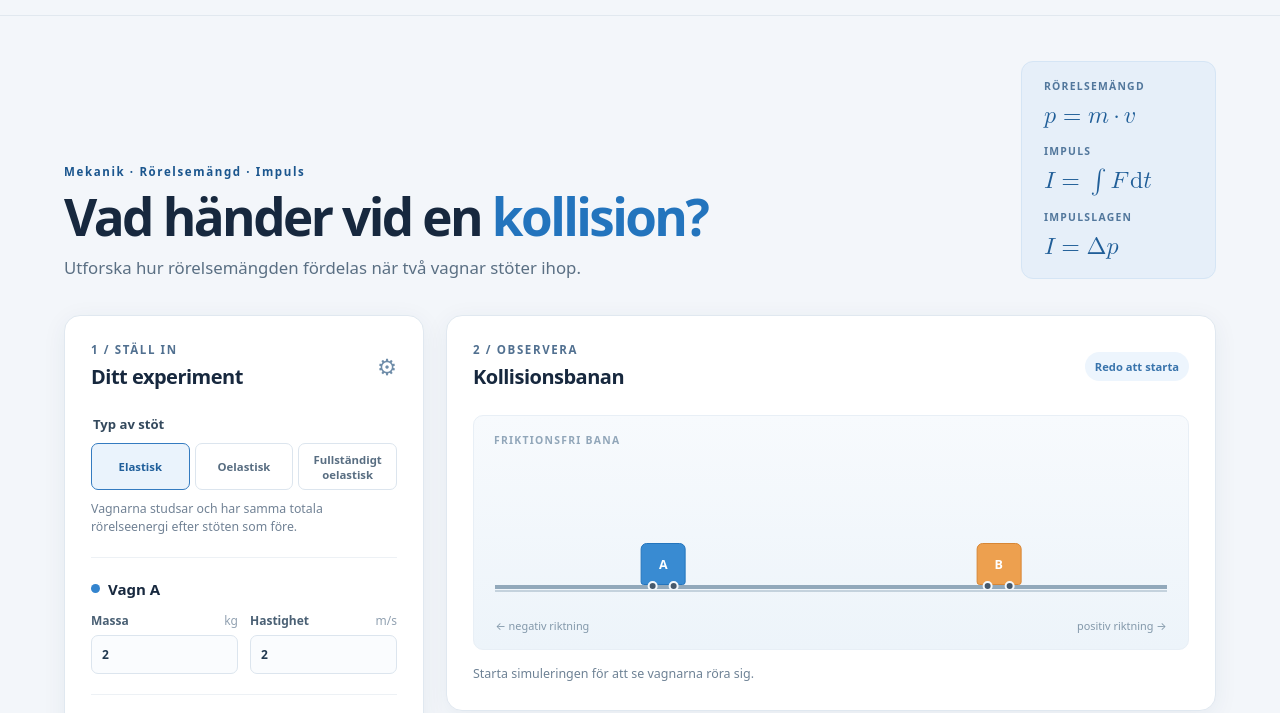
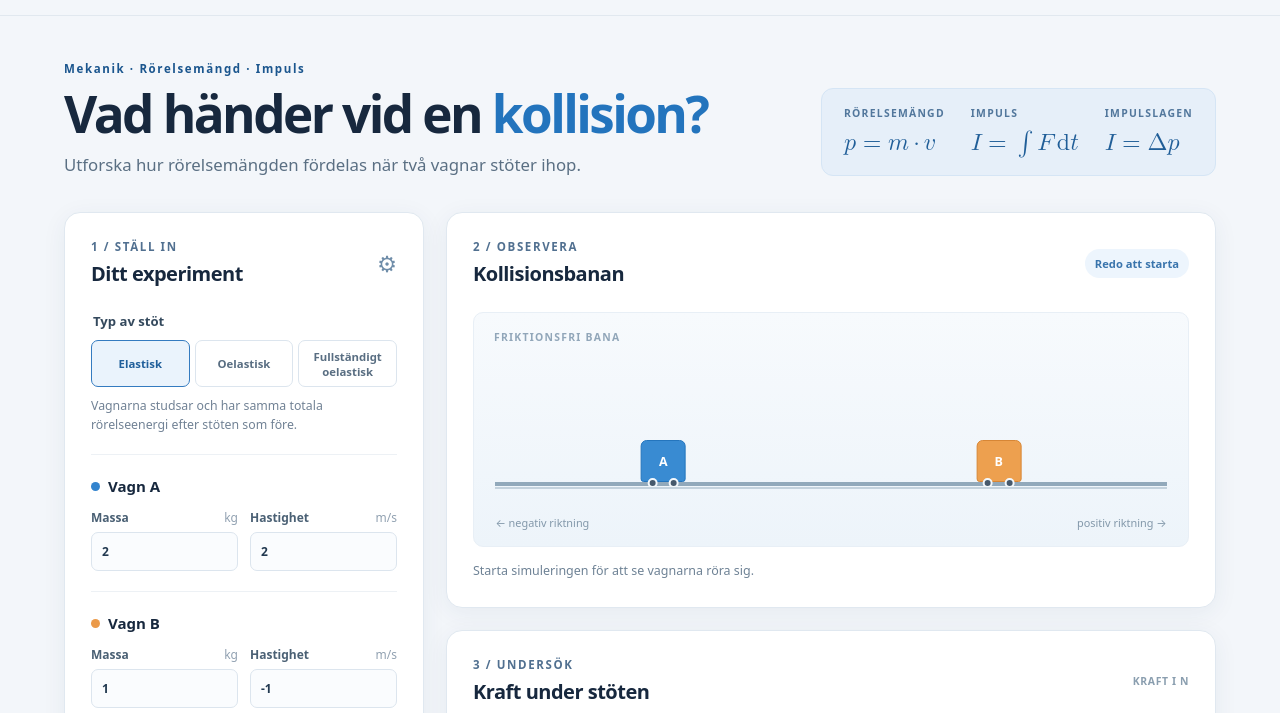
Before and after one commit to mattemagnus/conservation-of-momentum, a plain HTML site: page index.html in a window 1280 px wide. Shown: the part 52-765 px from the top of the page. Drawn offline with Linux system fonts and the light colour scheme.

Commit message:
Ändrade formlernas positionering

```diff
--- a/style.css
+++ b/style.css
@@ -25,8 +25,7 @@ h1 { margin-bottom: 12px; font-size: clamp(2.2rem, 4vw, 3.8rem); line-height: 1.
 h1 span { color: #2374bd; }
 h1 .heading-start { color: inherit; }
 .intro { margin-bottom: 0; font-size: 1.05rem; color: #5a6f83; }
-.formula { min-width: 195px; padding: 17px 22px; background: #e6eff9; border: 1px solid #d5e5f5; border-radius: 12px; }
-.formula-item + .formula-item { margin-top: 14px; }
+.formula { display: flex; flex-wrap: wrap; flex-shrink: 0; justify-content: space-between; gap: 14px 26px; min-width: 195px; padding: 17px 22px; background: #e6eff9; border: 1px solid #d5e5f5; border-radius: 12px; }
 .formula span { display: block; color: #52779c; font-size: .65rem; font-weight: 800; letter-spacing: .12em; }
 .formula strong { display: block; margin-top: 4px; color: #205e98; font-size: 1.5rem; font-weight: 400; }
 .workspace { display: grid; grid-template-columns: minmax(280px, 360px) minmax(0, 1fr); align-items: start; gap: 22px; }
```
